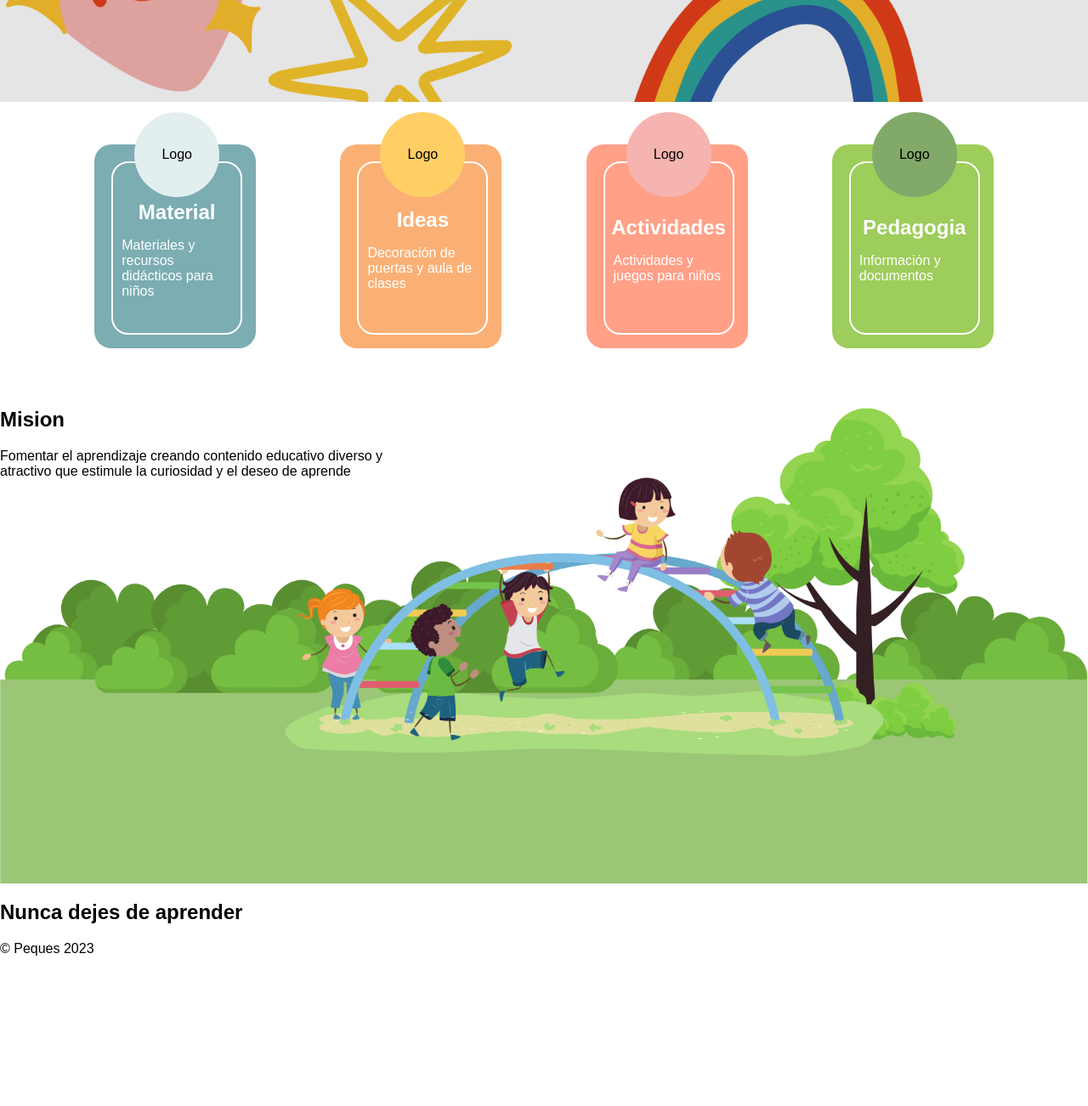
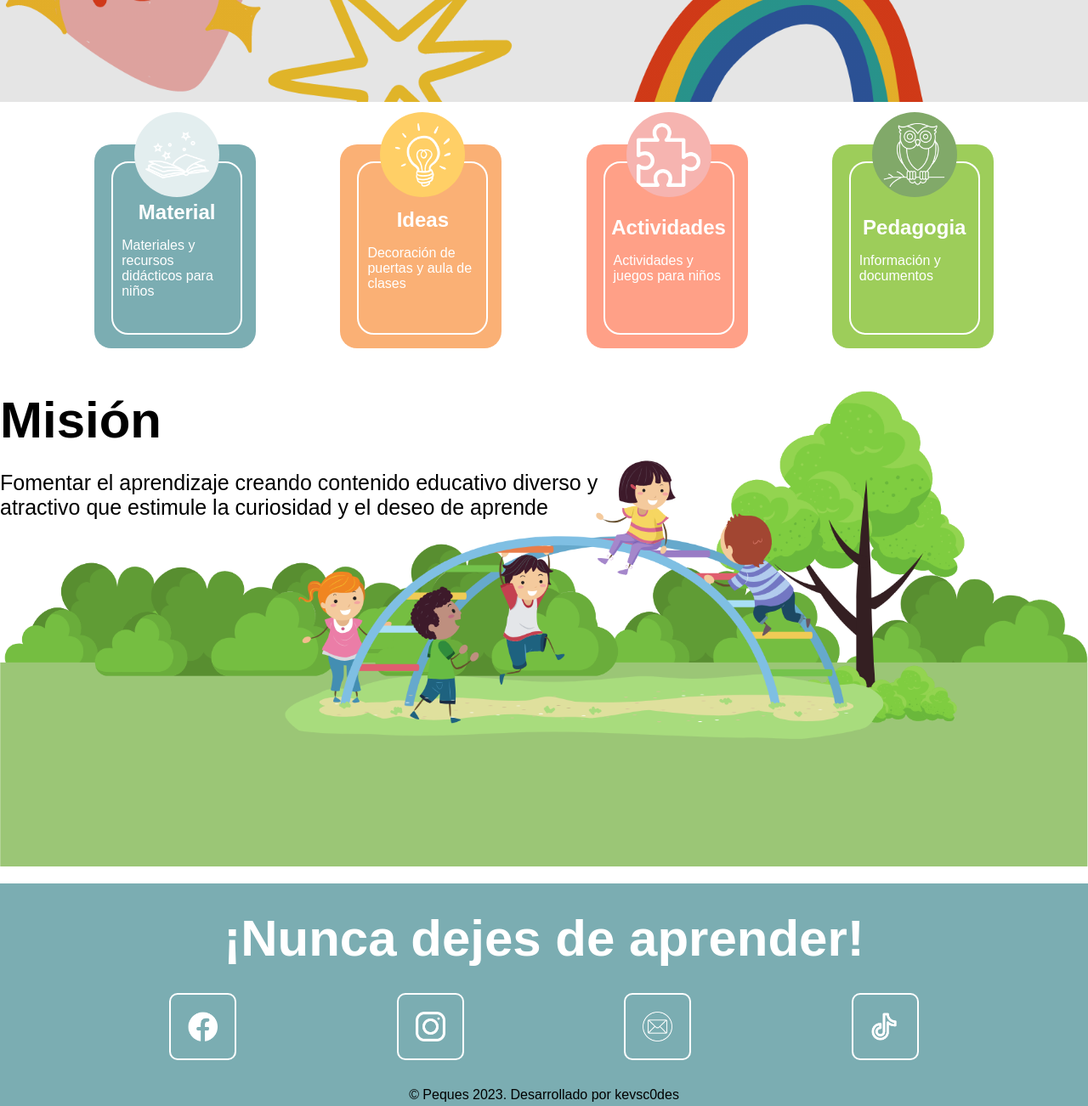
Before and after one commit to krvinc0de/peques-page, a plain HTML site: page index.html in a window 1280 px wide. Shown: the part 200-1502 px from the top of the page at 85% size. Before the commit the page ends 1342 px from the top, so only its background shows below. Drawn offline with Linux system fonts and the light colour scheme.

Commit message:
new beta

```diff
--- a/index.html
+++ b/index.html
@@ -3,11 +3,12 @@
 <head>
     <meta charset="UTF-8">
     <meta name="viewport" content="width=device-width, initial-scale=1.0">
+    <meta name="description" content="Pagina educativa, creada para infantes">
     <link rel="stylesheet" href="./styles.css">
     <link rel="preconnect" href="https://fonts.googleapis.com">
     <link rel="preconnect" href="https://fonts.gstatic.com" crossorigin>
     <link href="https://fonts.googleapis.com/css2?family=Roboto:ital,wght@0,100;0,300;0,400;0,500;1,100;1,300;1,400;1,500&display=swap" rel="stylesheet">
-    <title>Document</title>
+    <title>Peques</title>
 </head>
 <body>
     <header>
@@ -27,7 +28,7 @@
         <div class="container">
             <div class="card">
                 <div class="margen-card">
-                    <div class="image-bg image-bg-1">Logo</div>
+                    <div class="image-bg-1 image-bg"></div>
                     <div class="contenido-card">
                         <h3>Material</h3>
                         <p>
@@ -38,7 +39,7 @@
             </div>
             <div class="card">
                 <div class="margen-card">
-                    <div class="image-bg image-bg-2">Logo</div>
+                    <div class="image-bg image-bg-2"></div>
                     <div class="contenido-card">
                         <h3>Ideas</h3>
                         <p>
@@ -49,7 +50,7 @@
             </div>
             <div class="card">
                 <div class="margen-card">
-                    <div class="image-bg image-bg-3">Logo</div>
+                    <div class="image-bg image-bg-3"></div>
                     <div class="contenido-card">
                         <h3>Actividades</h3>
                         <p>
@@ -60,7 +61,7 @@
             </div>
             <div class="card">
                 <div class="margen-card">
-                    <div class="image-bg image-bg-4">Logo</div>
+                    <div class="image-bg image-bg-4"></div>
                     <div class="contenido-card">
                         <h3>Pedagogia</h3>
                         <p>
@@ -73,7 +74,7 @@
     </section>
     <section id="section-mision">
         <div class="container">
-            <h1>Mision</h1>
+            <h1>Misión</h1>
             <p>
                 Fomentar el aprendizaje creando contenido educativo diverso y <br>
                 atractivo que estimule la curiosidad y el deseo de aprende
@@ -82,14 +83,16 @@
     </section>
     <footer>
         <div class="container">
-            <h2>Nunca dejes de aprender</h2>
-            <div>
-                <div></div>
-                <div></div>
-                <div></div>
-                <div></div>
+            <h2>¡Nunca dejes de aprender!</h2>
+            <div class="contenedor-sociales">
+                <a href=""><div class="facebook"></div></a>
+                <a href=""><div class="instagram"></div></a>
+                <a href=""><div class="email"></div></a>
+                <a href=""><div class="tiktok"></div></a>
             </div>
-            <p>&copy; Peques 2023</p>
+            <div class="copyright">
+                <p>&copy; Peques 2023. Desarrollado por kevsc0des</p>
+            </div>
         </div>
     </footer>
 </body>
--- a/styles.css
+++ b/styles.css
@@ -12,7 +12,7 @@ body{
 }
 
 .container {
-    max-width: 1400px;
+    max-width: 1280px;
     margin: auto;
 }
 
@@ -65,13 +65,6 @@ header a:hover {
     background-position: center center;
     background-size: cover;
     background-repeat: no-repeat;
-}
-
-#section-cards {
-    /* border: #FAB075 1px solid; */
-    /* display: flex;
-    flex-direction: row; */
-
 }
 
 #section-cards .container {
@@ -135,18 +128,34 @@ header a:hover {
 
 #section-cards .image-bg-1 {
     background-color: #E3EEEF;
+    background-image: url("assets/images/logo-card-book.png");
+    background-position: center center;
+    background-size: 75%;
+    background-repeat: no-repeat;
 }
 
 #section-cards .image-bg-2 {
     background-color: #FFCF66;
+    background-image: url("assets/images/logo-card-idea.png");
+    background-position: center center;
+    background-size: 75%;
+    background-repeat: no-repeat;
 }
 
 #section-cards .image-bg-3 {
     background-color: #F6B4B0;
+    background-image: url("assets/images/logo-card-piece.png");
+    background-position: center center;
+    background-size: 75%;
+    background-repeat: no-repeat;
 }
 
 #section-cards .image-bg-4 {
     background-color: #81A969;
+    background-image: url("assets/images/logo-card-owl.png");
+    background-position: center center;
+    background-size: 75%;
+    background-repeat: no-repeat;
 }
 
 .card:first-child {
@@ -165,12 +174,100 @@ header a:hover {
     background-color: #9DCD5A;
 }
 
+#section-mision .container {
+    padding: 10px;
+}
+
+#section-mision h1 {
+    margin: 0;
+    font-size: 50px;
+}
+
+#section-mision p {
+    font-size: 20px;
+}
+
 #section-mision {
     height: 50vh;
     background-image: url("assets/boysplaying.png");
-    background-position: right 50% bottom 0;
+    background-position: left 50% bottom 0;
     background-repeat: no-repeat;
     background-size: contain;
+}
+
+footer {
+    margin-top: 20px;
+    background-color: #7BADB2;
+    padding: 10px;
+}
+
+footer .container {
+    display: flex;
+    justify-content: center;
+    align-items: center;
+    flex-direction: column;
+    gap: 10px;
+}
+
+footer .contenedor-sociales {
+    width: 100%;
+    display: flex;
+    justify-content: space-evenly;
+    align-items: center;
+}
+
+footer h2 {
+    font-size: 25px;
+    color: #FFFF;
+    margin: 10px;
+}
+
+footer .facebook {
+    width: 35px;
+    height: 35px;
+    background-image: url("assets/images/facebook-icon.png");
+    background-position: center center;
+    background-repeat: no-repeat;
+    background-size: contain;
+}
+
+footer .instagram {
+    width: 35px;
+    height: 35px;
+    background-image: url("assets/images/instagram-icon.png");
+    background-position: center center;
+    background-repeat: no-repeat;
+    background-size: contain;
+}
+
+footer .email {
+    width: 35px;
+    height: 35px;
+    background-image: url("assets/images/email-icon.png");
+    background-position: center center;
+    background-repeat: no-repeat;
+    background-size: contain;
+}
+
+footer .tiktok {
+    width: 35px;
+    height: 35px;
+    background-image: url("assets/images/tiktok-icon.png");
+    background-position: center center;
+    background-repeat: no-repeat;
+    background-size: contain;
+}
+
+footer .copyright {
+    display: flex;
+    justify-content: center;
+    align-items: end;
+    width: 100%;
+    height: 5vh;
+}
+
+footer p {
+    margin: 0;
 }
 
 
@@ -200,10 +297,34 @@ header a:hover {
         margin-bottom: 0;
     }
 
-    #section-mision{
+    #section-mision .container {
+        padding: 0;
+    }
+
+    #section-mision h1 {
+        margin: 0;
+        font-size: 60px;
+    }
+
+    #section-mision p {
+        font-size: 25px;
+    }
+
+    #section-mision {
         background-size:cover;
         background-position: 50% 0%;
         height: 70vh;
     }
 
+    footer h2 {
+        font-size: 60px;
+        margin: 20px;
+    }
+
+    footer a {
+       border: white 2px solid;
+       border-radius: 10px;
+       padding: 20px;
+    }
+
 }
```
Also changed, not shown: assets/fonts/fuente.otf (renamed from assets/fuente.otf), assets/images/email-icon.png (added), assets/images/facebook-icon.png (added), assets/images/instagram-icon.png (added), assets/images/logo-card-book.png (added), assets/images/logo-card-idea.png (added), assets/images/logo-card-owl.png (added), assets/images/logo-card-piece.png (added), assets/images/tiktok-icon.png (added).
